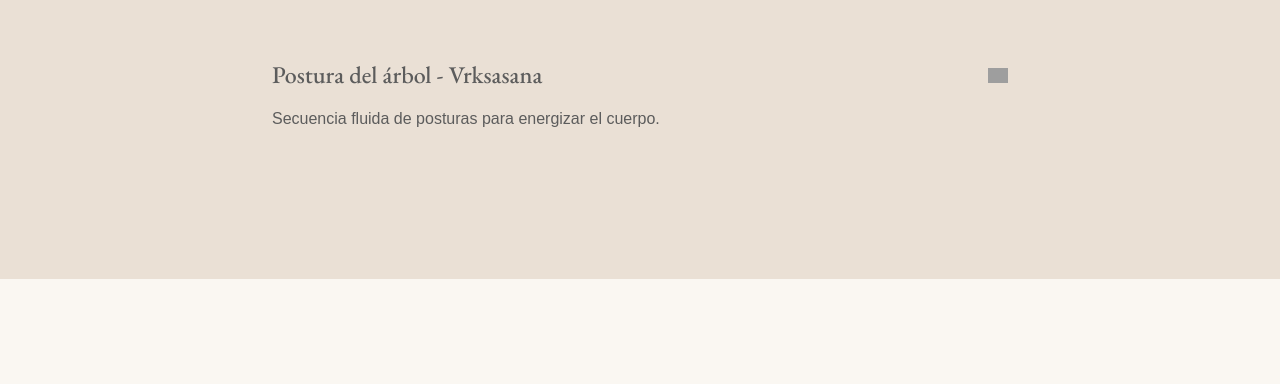
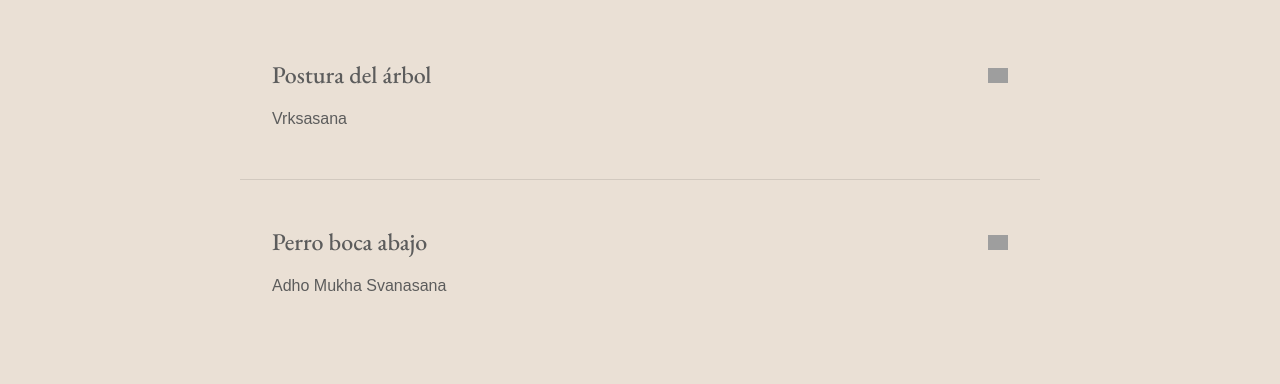
Before and after one commit to noe222/ESDIB_SJO_G9, a website: page public/medita.html in a window 1280 px wide. Shown: the part 1702-2086 px from the top of the page. Drawn offline with nearby package versions, Linux system fonts and the light colour scheme; grey boxes are pictures that could not be loaded; a web font is replaced by a local one.

Commit message:
Continuación contenido medita

```diff
--- a/public/medita.html
+++ b/public/medita.html
@@ -52,7 +52,7 @@
 
       <div class="section-header">
         <h2>Respirar</h2>
-        <p class="section-subtitle">Vuelve al presente con la respiración consciente.</p>
+        <p class="section-subtitle">Vuelve al presente con ejercicios sencillos de respiración consciente.</p>
       </div>
 
       <article class="accordion-item">
@@ -142,7 +142,7 @@
 
       <article class="accordion-item">
         <div class="accordion-header">
-          <h3>Postura del árbol - Vrksasana</h3>
+          <h3>Postura del árbol</h3>
           <button class="accordion-toggle">
             <img
               src="https://neumastorage2025.blob.core.windows.net/esdibcontainerg9/imagenes_juntas_Neuma/iconografia_flecha_abajo.png"
@@ -150,7 +150,7 @@
           </button>
         </div>
         <div class="accordion-preview">
-          <p>Secuencia fluida de posturas para energizar el cuerpo.</p>
+          <p>Vrksasana</p>
         </div>
         <div class="accordion-content">
           <div class="zig-zag-steps">
@@ -158,6 +158,28 @@
             <div class="step"><strong>2.</strong> Apoya el pie contrario en el tobillo o pantorrilla.</div>
             <div class="step"><strong>3.</strong> Eleva los brazos hacia el cielo, palmas juntas.</div>
             <div class="step"><strong>4.</strong> Respira profundo, mantén el equilibrio unas respiraciones.</div>
+          </div>
+        </div>
+      </article>
+
+      <article class="accordion-item">
+        <div class="accordion-header">
+          <h3>Perro boca abajo</h3>
+          <button class="accordion-toggle">
+            <img
+              src="https://neumastorage2025.blob.core.windows.net/esdibcontainerg9/imagenes_juntas_Neuma/iconografia_flecha_abajo.png"
+              alt="Abrir" class="arrow-icon">
+          </button>
+        </div>
+        <div class="accordion-preview">
+          <p>Adho Mukha Svanasana</p>
+        </div>
+        <div class="accordion-content">
+          <div class="zig-zag-steps">
+            <div class="step"><strong>1.</strong> Desde el suelo, apoya manos y pies.</div>
+            <div class="step"><strong>2.</strong> Eleva la cadera formando una invertida.</div>
+            <div class="step"><strong>3.</strong> Relaja la cabeza y el cuello.</div>
+            <div class="step"><strong>4.</strong> Pedalea suavemente los pies para soltar piernas y espalda.</div>
           </div>
         </div>
       </article>
```
